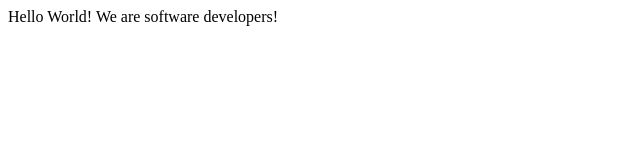
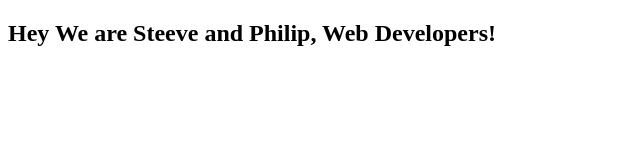
Before and after one commit to Kemsty2/microverse-challenge-philip-steeve, a plain HTML site: page index.html in a window 1280 px wide. Shown: the whole page, without its empty margins (0-640 px from the left). Drawn offline with Linux system fonts and the light colour scheme.

Commit message:
add welcome section

```diff
--- a/index.html
+++ b/index.html
@@ -7,7 +7,11 @@
   </head>
 
   <body>
-    Hello World! We are software developers!
+
+    <section id="welcome-section">
+      <h1>Hey We are Steeve and Philip, Web Developers!</h1>
+    </section>
+
     <script src="https://cdn.freecodecamp.org/testable-projects-fcc/v1/bundle.js"></script>
 
     <!--
```
